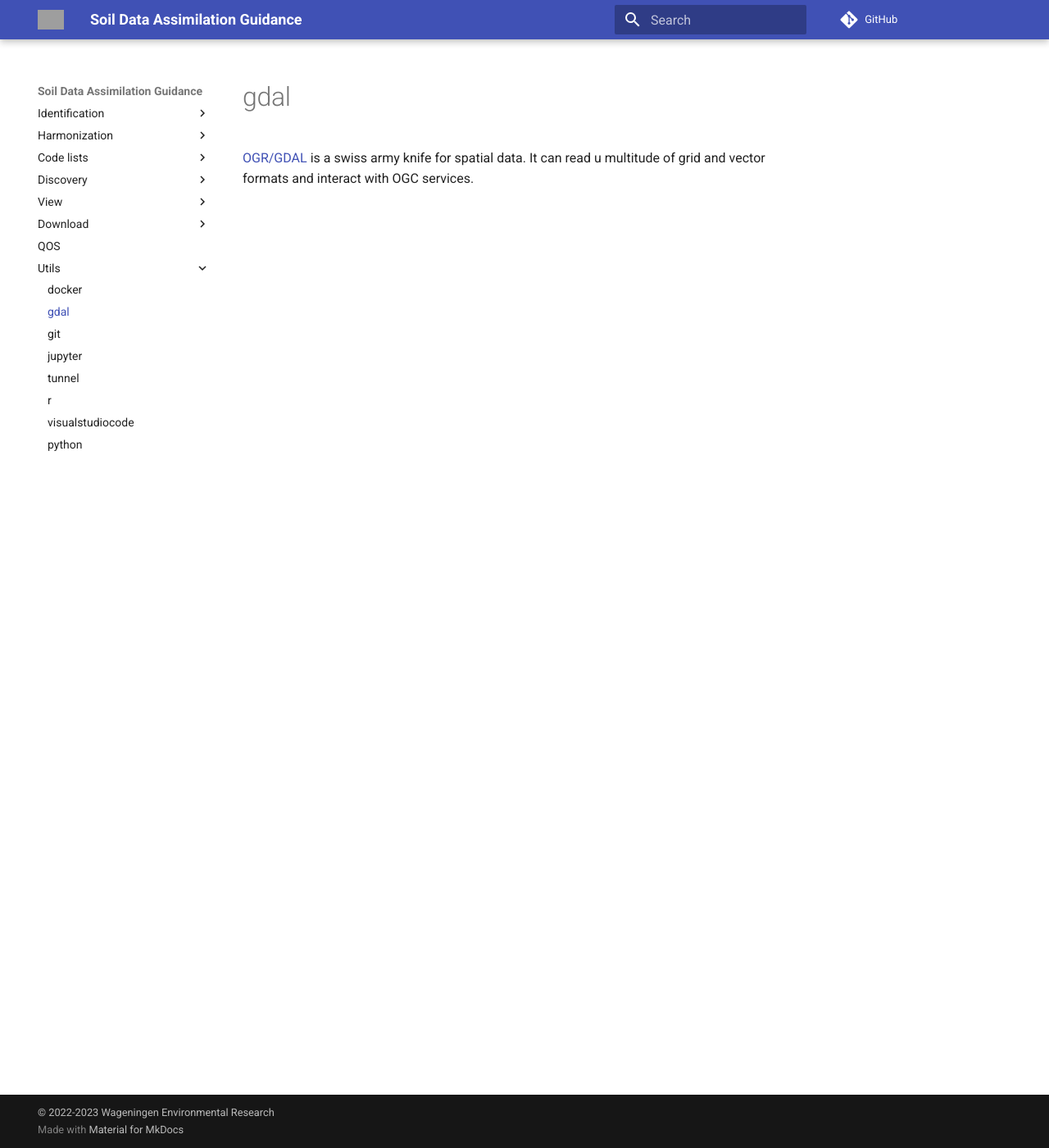
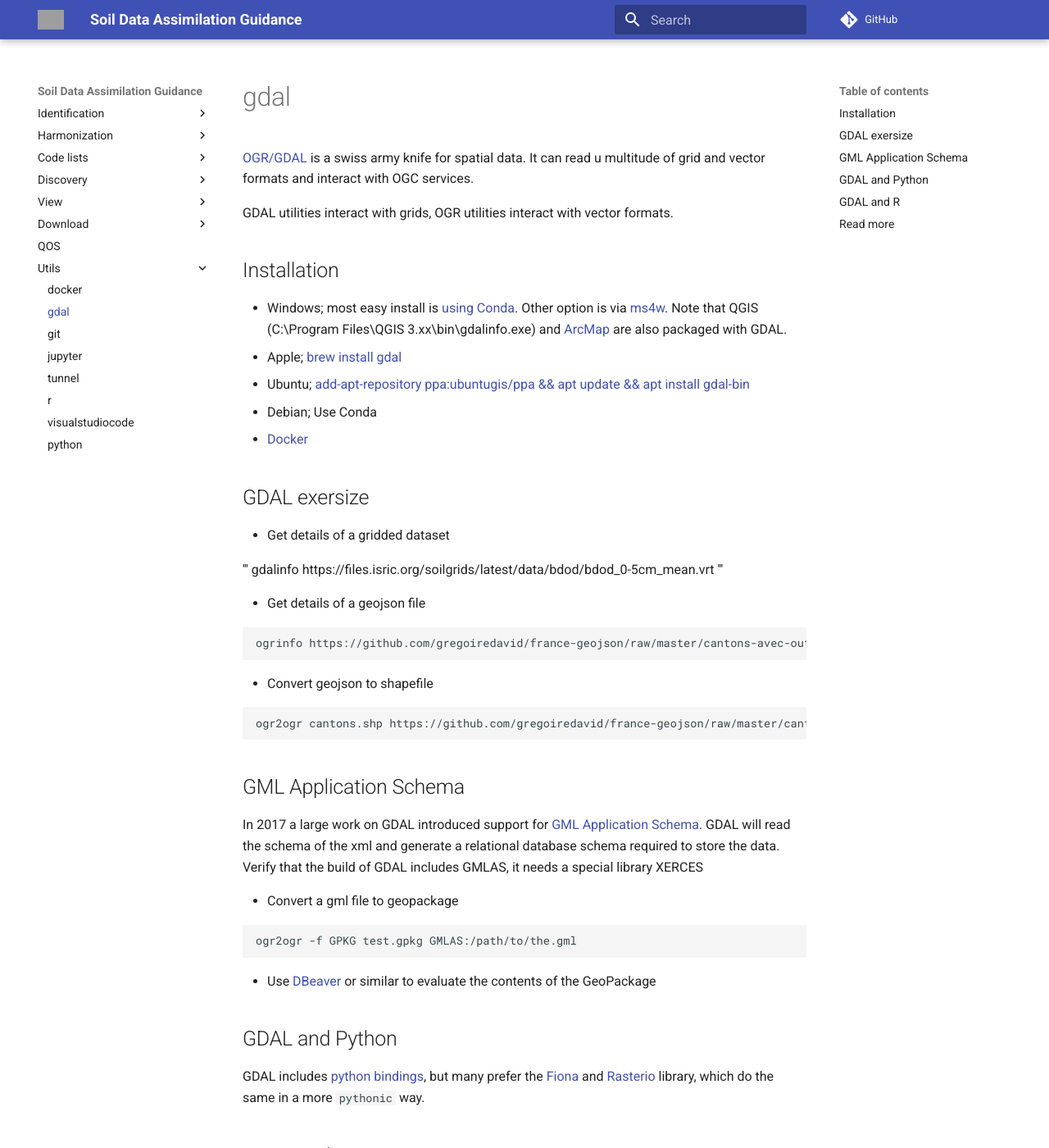
Before and after one commit to ejpsoil/soildata-assimilation-guidance, an MkDocs documentation site: the page built from docs/utils/gdal.md, in a window 1280 px wide and 1400 px high. Shown: the whole window at 82% size. Built offline with MkDocs 1.6.1 and Material for MkDocs 9.7.7, drawn with Linux system fonts in a browser that asks for light colours; comment, search, counter and statistics services are not loaded; some of the changed text lies outside the part shown; grey boxes are pictures that could not be loaded.

Commit message:
update docker/gdal

````diff
--- a/docs/utils/gdal.md
+++ b/docs/utils/gdal.md
@@ -1,3 +1,61 @@
 # gdal
 
 [OGR/GDAL](https://gdal.org) is a swiss army knife for spatial data. It can read u multitude of grid and vector formats and interact with OGC services.
+
+GDAL utilities interact with grids, OGR utilities interact with vector formats.
+
+
+## Installation
+
+- Windows; most easy install is [using Conda](https://gdal.org/download.html#conda). Other option is via [ms4w](https://ms4w.com/). Note that QGIS (C:\Program Files\QGIS 3.xx\bin\gdalinfo.exe) and [ArcMap](https://www.arcgis.com/home/item.html?id=1eec30bf5fa042a5a2227b094db89441) are also packaged with GDAL.
+- Apple; [brew install gdal](https://formulae.brew.sh/formula/gdal)
+- Ubuntu; [add-apt-repository ppa:ubuntugis/ppa && apt update && apt install gdal-bin](https://mothergeo-py.readthedocs.io/en/latest/development/how-to/gdal-ubuntu-pkg.html)
+- Debian; Use Conda
+- [Docker](https://hub.docker.com/r/osgeo/gdal)
+
+## GDAL exersize
+
+- Get details of a gridded dataset
+
+'''
+gdalinfo https://files.isric.org/soilgrids/latest/data/bdod/bdod_0-5cm_mean.vrt
+'''
+
+- Get details of a geojson file
+
+```
+ogrinfo https://github.com/gregoiredavid/france-geojson/raw/master/cantons-avec-outre-mer.geojson
+```
+
+- Convert geojson to shapefile
+
+```
+ogr2ogr cantons.shp https://github.com/gregoiredavid/france-geojson/raw/master/cantons-avec-outre-mer.geojson
+```
+
+## GML Application Schema
+
+In 2017 a large work on GDAL introduced support for [GML Application Schema](https://gdal.org/drivers/vector/gmlas.html). GDAL will read the schema of the xml and generate a relational database schema required to store the data. Verify that the build of GDAL includes GMLAS, it needs a special library XERCES
+
+- Convert a gml file to geopackage
+
+```
+ogr2ogr -f GPKG test.gpkg GMLAS:/path/to/the.gml
+```
+
+- Use [DBeaver](https://dbeaver.io) or similar to evaluate the contents of the GeoPackage
+
+## GDAL and Python
+
+GDAL includes [python bindings](https://gdal.org/api/python_bindings.html), but many prefer the [Fiona](https://fiona.readthedocs.io/) and [Rasterio](https://rasterio.readthedocs.io/) library, which do the same in a more `pythonic` way.
+
+## GDAL and R
+
+[RGDAL](https://cran.r-project.org/web/packages/rgdal/index.html) and [sf](https://cran.r-project.org/web/packages/sf/index.html) provide bindings to GDAL within R.
+
+## Read more
+
+- [Website](https://gdal.org)
+- [Docker](https://hub.docker.com/r/osgeo/gdal)
+- [GMLAS](https://gdal.org/drivers/vector/gmlas.html)
+- [Presentation on FOSS4G Europe 2017](https://inspire.ec.europa.eu/sites/default/files/presentations/20170718_qgis_gmlas_toolbox_groundwater_monitoring_brgm_oslandia_0.pdf)
````
Also changed, not shown: docs/utils/docker.md (+27 -9 lines).
